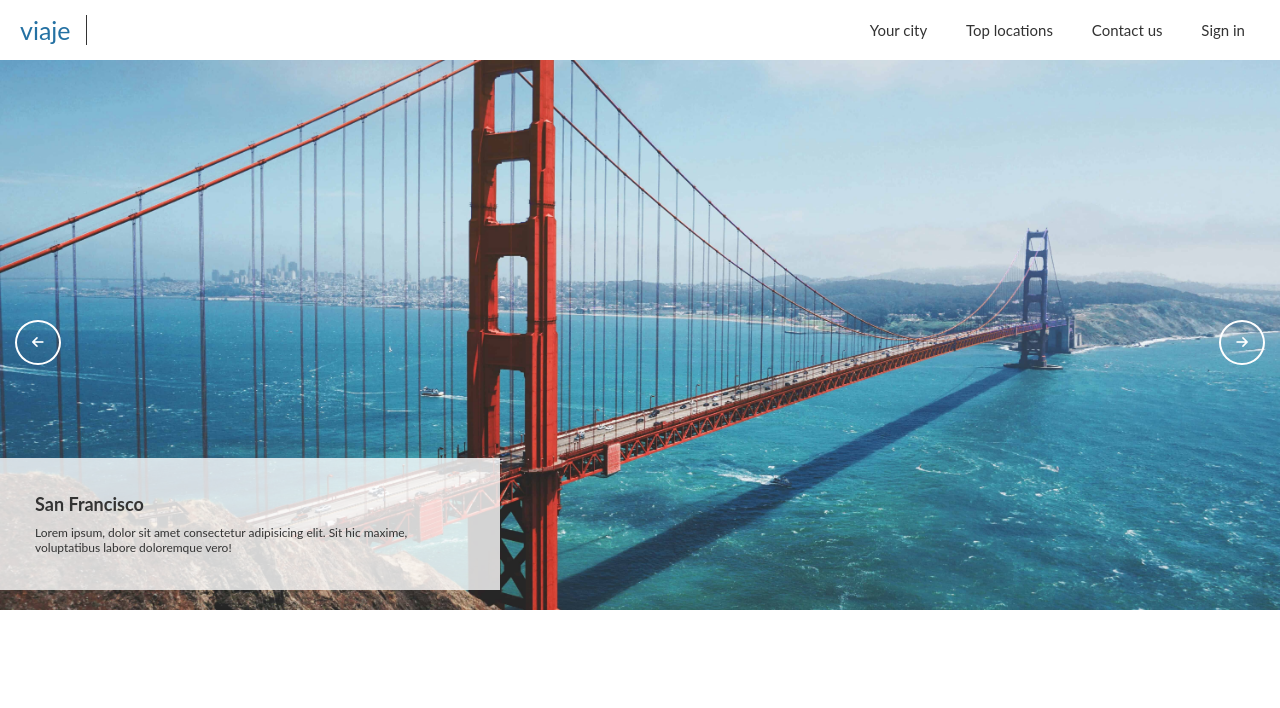
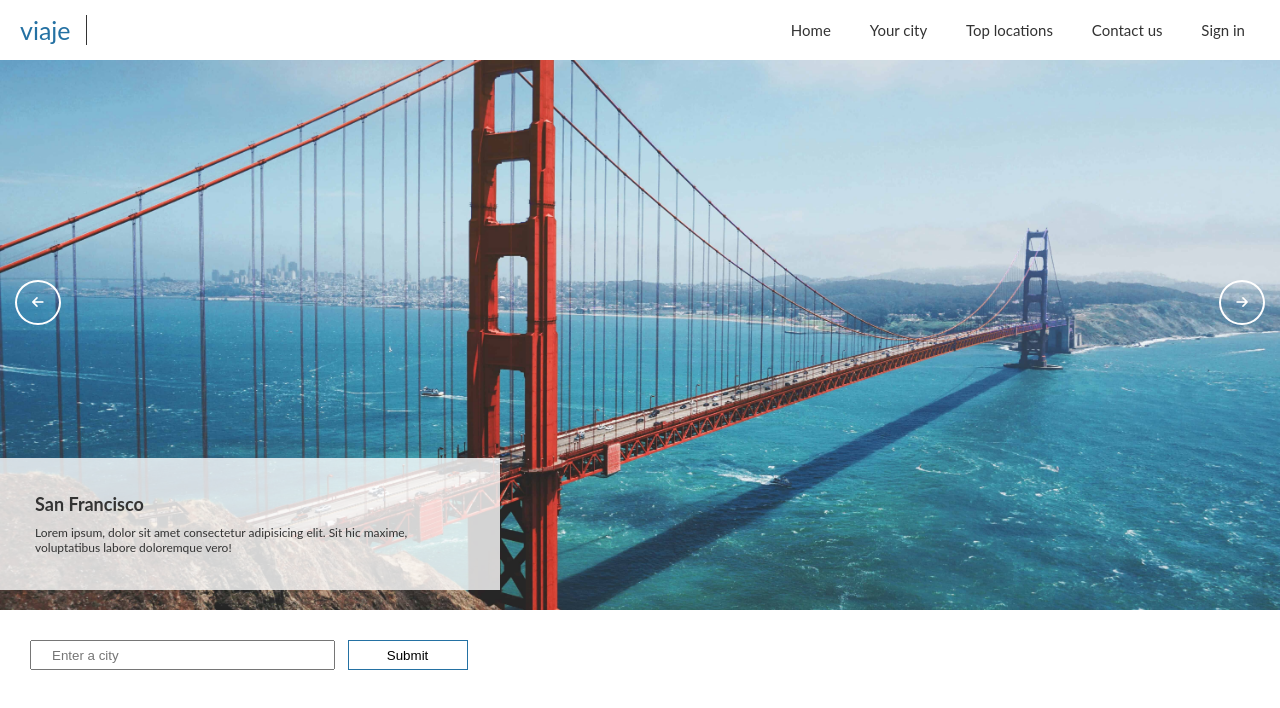
Before and after one commit to Awscr-zz/viaje, a website: page index.html in a window 1280 px wide. Drawn offline with Linux system fonts and the light colour scheme.

Commit message:
Revamp css naming architecture, add form to home

```diff
--- a/css/style.css
+++ b/css/style.css
@@ -1,7 +1,7 @@
 * {
+  box-sizing: border-box;
   margin: 0;
-  padding: 0;
-  box-sizing: border-box; }
+  padding: 0; }
 
 html {
   font-size: 62.5%; }
@@ -9,47 +9,40 @@ html {
 body {
   font-family: 'Lato', sans-serif; }
 
-.buttons button {
-  border: 0.2rem solid #fff;
-  background-color: transparent;
-  color: #fff;
-  cursor: pointer;
-  padding: 1.3rem 1.5rem;
-  border-radius: 50%;
-  outline: none; }
-  .buttons button#next {
-    position: absolute;
-    top: 40%;
-    right: 1.5rem; }
-  .buttons button#prev {
-    position: absolute;
-    top: 40%;
-    left: 1.5rem; }
-  .buttons button:hover {
-    background-color: #fff;
-    color: #333; }
-
 .underline {
   display: inline-block;
   position: relative; }
   .underline::before {
     content: '';
     position: absolute;
+    height: 0.15rem;
     width: 100%;
-    transform: scaleX(0);
-    height: 0.15rem;
     bottom: 0;
     left: 0;
     background-color: #333;
+    transform: scaleX(0);
     transform-origin: bottom right;
     transition: transform 0.25s ease-out; }
   .underline:hover::before {
     transform: scaleX(1);
     transform-origin: bottom left; }
 
+.submit {
+  height: 3rem;
+  width: 12rem;
+  background-color: #fff;
+  color: #000;
+  border: 0.1rem solid #2471a3;
+  cursor: pointer;
+  transition: all 0.2s ease-in-out; }
+  .submit:hover {
+    transform: scale(1.1);
+    color: #fff;
+    background-color: #2471a3; }
+
 .header {
+  height: 6rem;
   width: 100%;
-  height: 6rem;
   background-color: #fff;
   display: flex;
   align-items: center;
@@ -57,14 +50,11 @@ body {
   .header__container {
     border-right: 0.05rem solid #333; }
     .header__container__logo {
+      text-decoration: none;
       font-size: 2.5rem;
       color: #2471a3;
       margin-left: 2rem;
-      padding: 0 1.5rem 0 0;
-      transition: all 0.2s ease-in-out; }
-      .header__container__logo:hover {
-        transform: scale(1.1);
-        cursor: default; }
+      padding: 0 1.5rem 0 0; }
   .header__nav__list {
     font-size: 1.5rem; }
     .header__nav__list__item {
@@ -82,8 +72,8 @@ body {
     height: 55rem; }
     .showcase__carousel__slide {
       position: absolute;
+      height: 100%;
       width: 100%;
-      height: 100%;
       font-size: 1.2rem;
       opacity: 0;
       transition: opacity 0.4s ease-in-out; }
@@ -117,13 +107,43 @@ body {
         position: absolute;
         bottom: 2rem;
         left: -60rem;
+        width: 50rem;
         opacity: 0;
-        width: 50rem;
         background-color: rgba(255, 255, 255, 0.8);
         color: #333;
         padding: 3.5rem; }
         .showcase__carousel__slide__content h1 {
           margin-bottom: 1rem; }
+    .showcase__carousel__buttons button {
+      cursor: pointer;
+      outline: none;
+      background-color: transparent;
+      color: #fff;
+      padding: 1.3rem 1.5rem;
+      border: 0.2rem solid #fff;
+      border-radius: 50%; }
+      .showcase__carousel__buttons button#next {
+        position: absolute;
+        top: 40%;
+        right: 1.5rem; }
+      .showcase__carousel__buttons button#prev {
+        position: absolute;
+        top: 40%;
+        left: 1.5rem; }
+      .showcase__carousel__buttons button:hover {
+        background-color: #fff;
+        color: #333; }
+
+.main {
+  height: 100rem;
+  width: 100%; }
+  .main__form {
+    padding: 3rem; }
+    .main__form__input {
+      height: 3rem;
+      width: 25%;
+      padding-left: 2rem;
+      margin-right: 1rem; }
 
 .contact {
   height: 100vh;
@@ -142,22 +162,18 @@ body {
     flex-direction: column;
     align-items: center; }
     .contact__form__item {
+      outline: none;
+      font-family: inherit;
+      height: 4rem;
       width: 25%;
-      height: 4rem;
       margin-bottom: 1.5rem;
       padding-left: 1.5rem;
       border: 0.1rem solid #333;
-      border-radius: 2rem;
-      outline: none; }
+      border-radius: 2rem; }
       .contact__form__item:focus::-webkit-input-placeholder {
         color: #2471a3; }
     .contact__form__description {
+      resize: none;
       height: 8rem;
-      border-radius: 1rem;
       padding-top: 1rem;
-      resize: none; }
-    .contact__form__submit {
-      background-color: #2471a3;
-      border: 0.1rem solid #2471a3;
-      color: #fff;
-      cursor: pointer; }
+      border-radius: 1rem; }
--- a/index.html
+++ b/index.html
@@ -18,6 +18,9 @@
 
       <nav class="header__nav">
         <div class="header__nav__list">
+          <a href="index.html" class="header__nav__list__item underline"
+            >Home</a
+          >
           <a href="#" class="header__nav__list__item underline">Your city</a>
           <a href="#" class="header__nav__list__item underline"
             >Top locations</a
@@ -68,12 +71,23 @@
             </p>
           </div>
         </div>
-      </div>
-      <div class="buttons">
-        <button id="prev"><i class="fas fa-arrow-left"></i></button>
-        <button id="next"><i class="fas fa-arrow-right"></i></button>
+        <div class="showcase__carousel__buttons">
+          <button id="prev"><i class="fas fa-arrow-left"></i></button>
+          <button id="next"><i class="fas fa-arrow-right"></i></button>
+        </div>
       </div>
     </section>
+
+    <main class="main">
+      <form class="main__form">
+        <input
+          class="main__form__input"
+          type="text"
+          placeholder="Enter a city"
+        />
+        <input class="submit" type="submit" />
+      </form>
+    </main>
 
     <script src="app.js"></script>
   </body>
```
Also changed, not shown: contact.html (+4 -5 lines).
